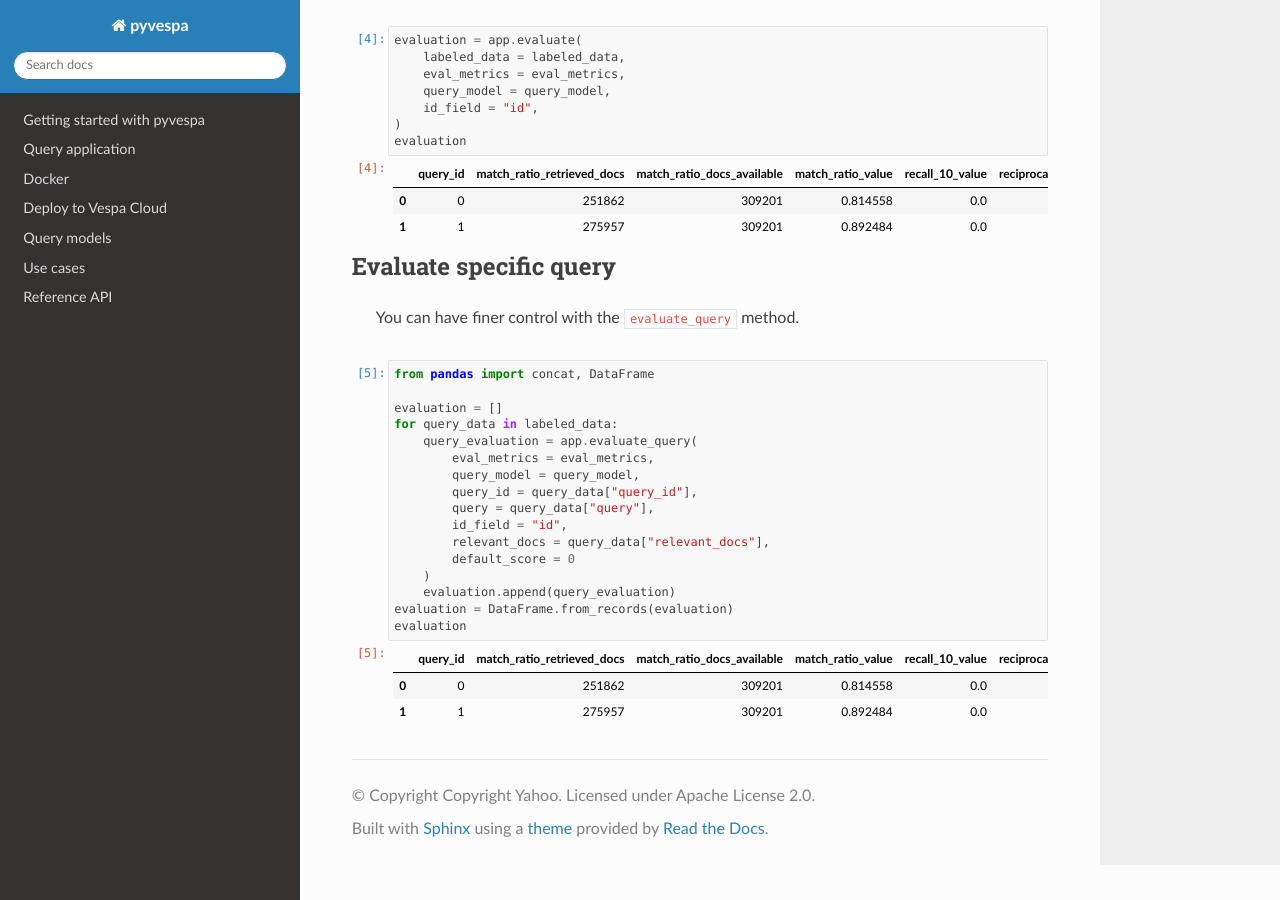
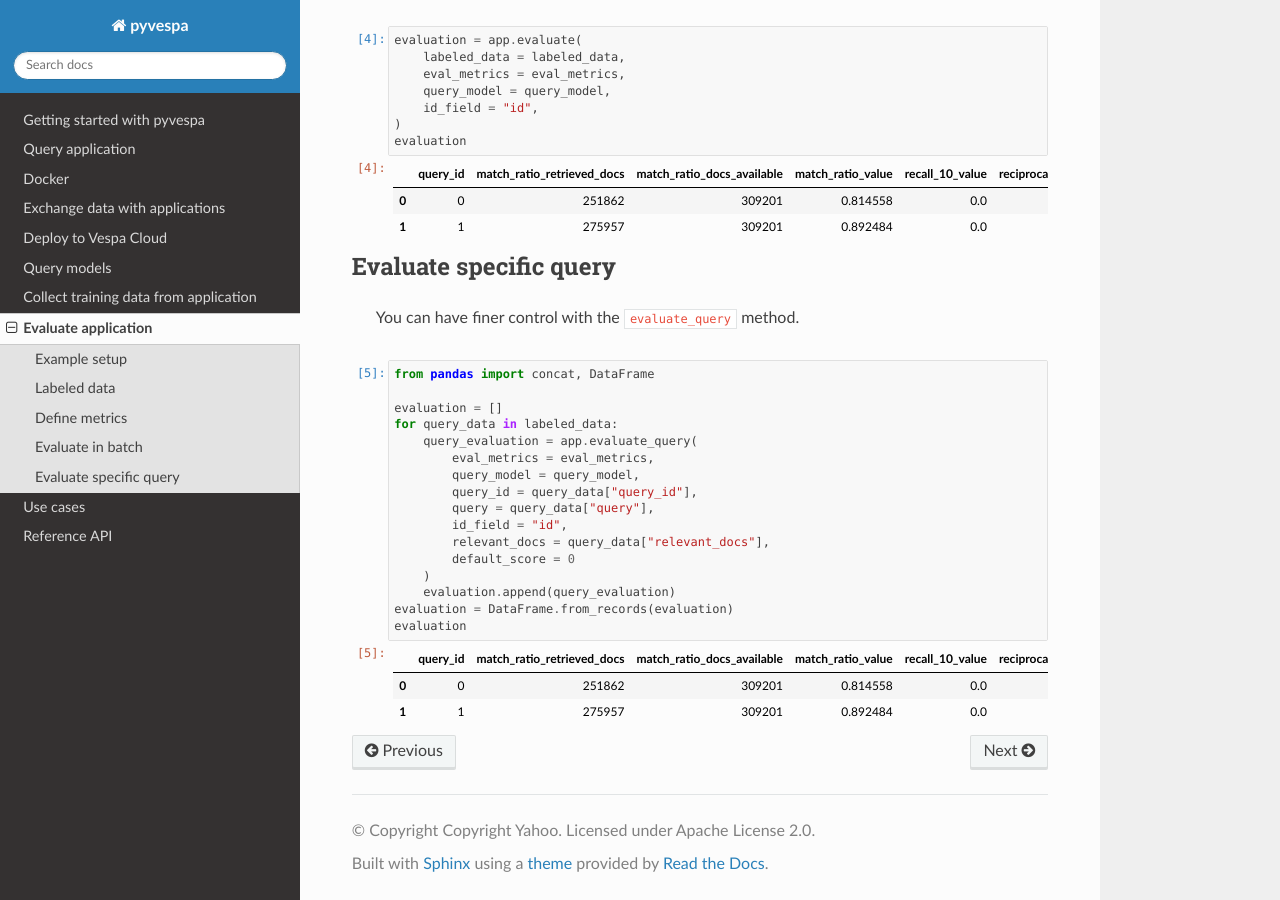
Before and after one commit to vespa-engine/pyvespa, a Sphinx documentation site: the page built from docs/sphinx/source/evaluation.ipynb, in a window 1280 px wide and 900 px high, scrolled down 993 px. Built offline with Sphinx 7.4.7 and the Read the Docs theme 2.0.0, drawn with Linux system fonts in a browser that asks for light colours; pages that are not in the unit, such as notebooks, are missing from menus.

Commit message:
Add missing guide to nav

```diff
--- a/docs/sphinx/source/index.rst
+++ b/docs/sphinx/source/index.rst
@@ -12,8 +12,11 @@ Vespa python API
    getting-started-pyvespa
    query
    howto/deploy_app_package/deploy-docker
+   howto/exchange_data_with_app/exchange-data-with-app
    deploy-vespa-cloud
    query-model
+   collect-training-data
+   evaluation
    usecases
    reference-api
 
```
Also changed, not shown: docs/sphinx/source/howto/deploy_app_package/deploy_app_package.rst (deleted, +0 -9 lines).
